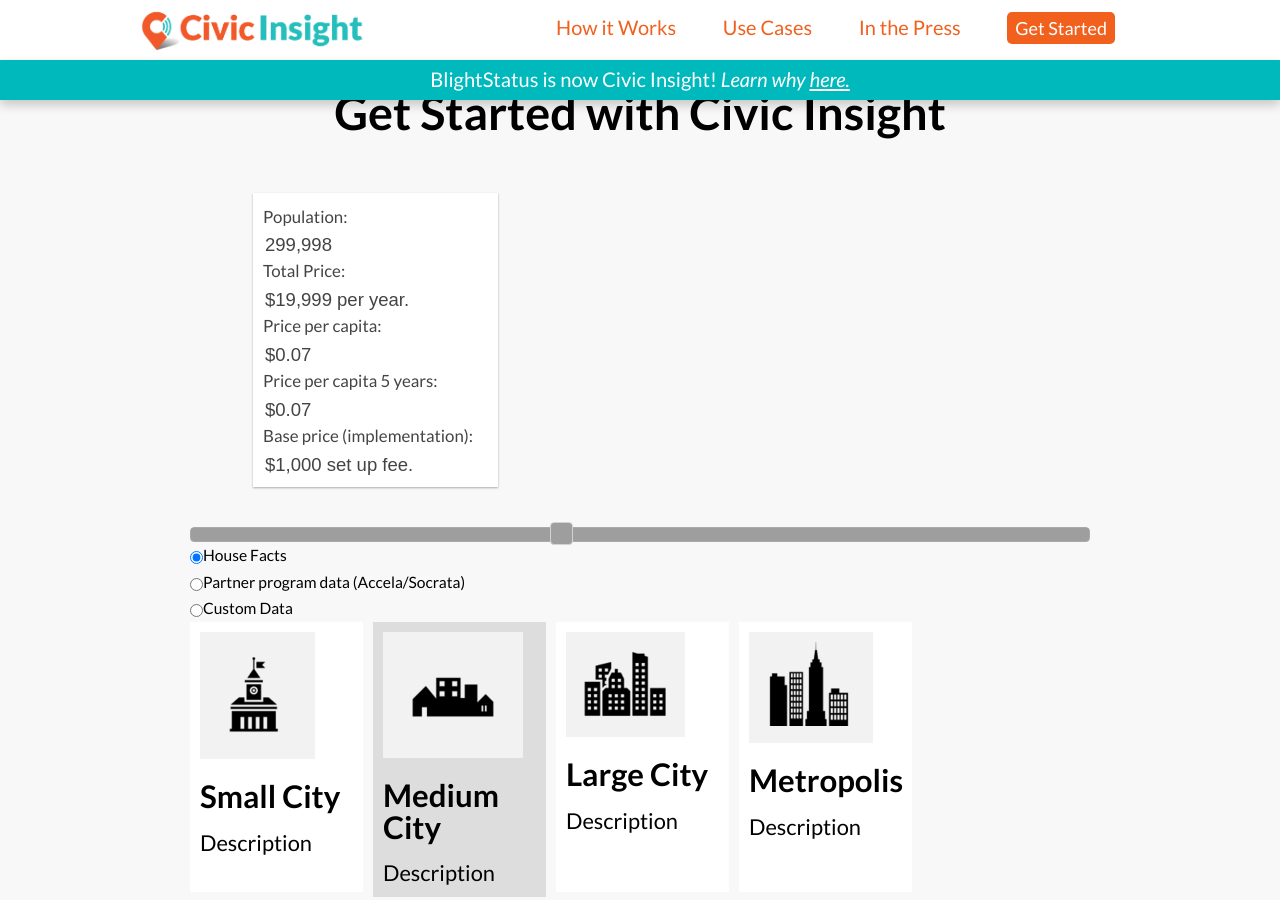
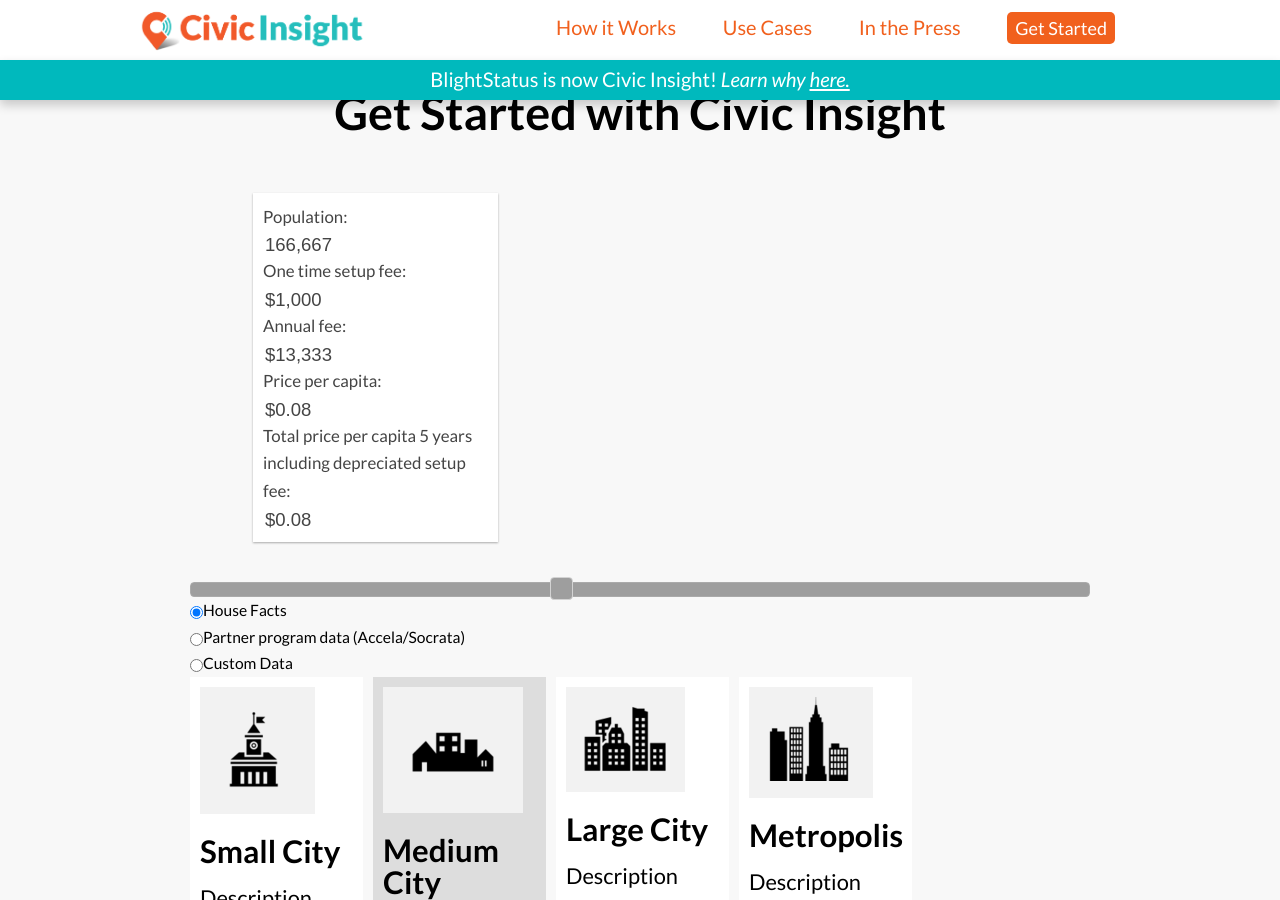
Before and after one commit to civicindustries/civicinsight.com, a Jekyll site: the page built from index.html, in a window 1280 px wide and 900 px high, scrolled down 2316 px. Built offline with Jekyll 4.4.1, drawn with Linux system fonts in a browser that asks for light colours; nearby versions of some CDN libraries; Markdown is read by kramdown in place of the engine named in the settings; some of the changed lines change nothing that is shown; grey boxes are pictures that could not be loaded.

Commit message:
price scale is smooth now

```diff
--- a/_includes/home/pricing.html
+++ b/_includes/home/pricing.html
@@ -13,17 +13,20 @@
           <label for="population">Population:</label>
           <input type="text" id="population">
 
-          <label for="total_price">Total Price:</label>
+          <label for="price_base">One time setup fee:</label>
+          <input type="text" id="price_base">
+
+          <label for="total_price">Annual fee:</label>
           <input type="text" id="total_price">
+
 
           <label for="price">Price per capita:</label>
           <input type="text" id="price">
 
-          <label for="price_5_years">Price per capita 5 years:</label>
+          <label for="price_5_years">Total price per capita 5 years including depreciated setup fee:</label>
           <input type="text" id="price_5_years">
 
-          <label for="price_base">Base price (implementation):</label>
-          <input type="text" id="price_base">
+
 
          <!--  <label for="plan_fee">Plan fee:</label>
           <input type="text" id="plan_fee"> -->
--- a/javascripts/slider.js
+++ b/javascripts/slider.js
@@ -133,17 +133,17 @@
     var currentPrice = 0;
     var currentPrice5Years = 0;
     var population = 0;
-    var rangeDifference = range.population_end - range.population_start;
-    var rangeIncrement = rangeDifference / 10;
 
-    population = Math.ceil((value - range.range_subtract) * rangeIncrement);
-
+    var population  = Math.ceil((range.population_end * value ) / range.range_end);
+    console.log(population)
+;
 
     currentPlanFee = getImplementationFee();
 
     if (range.population_start >= 800000) {
       currentPrice = range.price_base + (range.multiplier * 800000);
-      currentPrice5Years =  range.price_base + (currentPlanFee / 5) + (range.multiplier * 800000);
+      currentPrice5Years = range.price_base + (range.multiplier * 800000);
+      //range.price_base + (currentPlanFee / 5) + (range.multiplier * 800000);
     }
     else {
       currentPrice = range.price_base + (range.multiplier * population);
@@ -165,25 +165,18 @@
 
     price.population = population;
     price.total_price = Math.floor(currentPrice);
-    price.total_price_label = commaSeparateNumber(Math.floor(currentPrice))  + " per year.";
+    price.total_price_label = commaSeparateNumber(Math.floor(currentPrice));
     price.population_label = commaSeparateNumber(population);
     price.plan_fee_label = currentPlanFee;
 
 
-
-
-
-
-
-
-
-    price.price_base_label = commaSeparateNumber(currentPlanFee) + " set up fee.";
+    price.price_base_label = commaSeparateNumber(currentPlanFee);
 
     if (range.population_start >= 800000) {
       price.population_label = "800,000 and up";
-      price.total_price_label = commaSeparateNumber(Math.floor(currentPrice)) + " and up";
-      price.price_base_label = commaSeparateNumber(currentPlanFee) + " and up" + " setup fee."
-      price.price_5_years = price.total_price + (Math.floor(currentPlanFee / 5));
+      price.total_price_label = commaSeparateNumber(Math.floor(currentPrice)) + "+";
+      price.price_base_label = commaSeparateNumber(currentPlanFee) + "+";
+      //price.price_5_years = price.total_price + (Math.floor(currentPlanFee / 5));
     }
 
 
```
